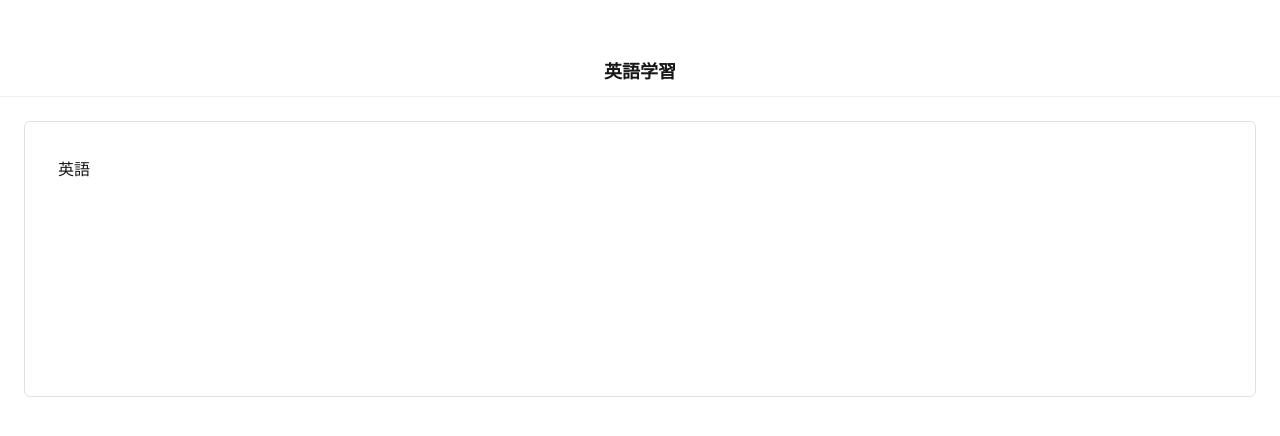
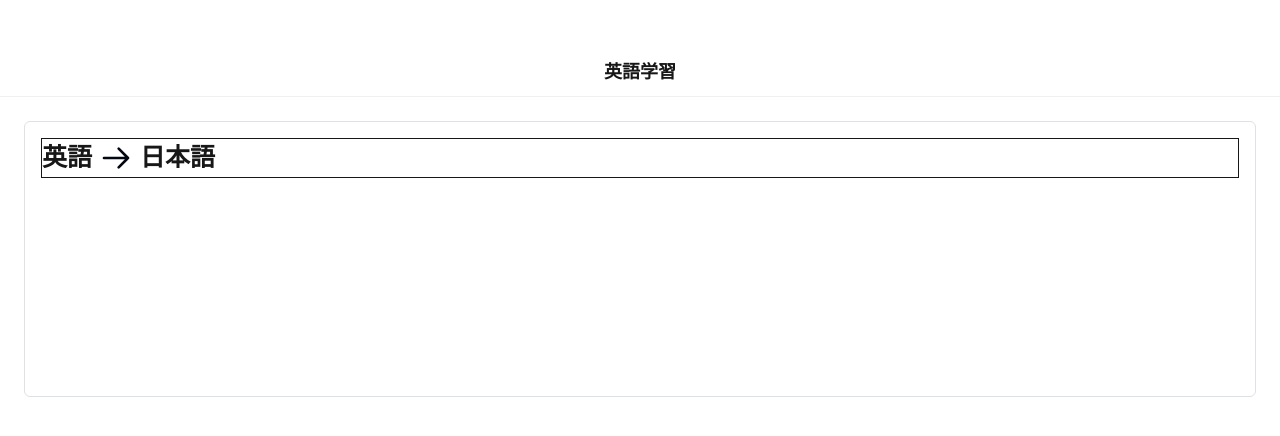
Before and after one commit to Engineer-Guild-Hackathon/team-5-app, a Next.js app in the folder frontend/: page / in a window 1280 px wide. Shown: the top 436 px of the page. Built offline with nearby package versions, Linux system fonts and the light colour scheme.

Commit message:
09/09　一時進捗

```diff
--- a/frontend/src/components/Yomikata.tsx
+++ b/frontend/src/components/Yomikata.tsx
@@ -1,7 +1,15 @@
+import React, { useState } from "react";
 
+type read_type = {
+    Genbun: string;
+    Yomikata: string;
+};
 
 export
 function Yomikata() {
+
+    const text_list = useState<Array<read_type>>([]);
+
     return (
         <div
             className="
@@ -11,12 +19,55 @@ function Yomikata() {
         >
             <div
                 className="
-                    flex items-center
-                    mt-[20px] ml-[17px]
+                    flex items-center flex-row
+                    border-1 gap-2
                 "
             >
-                英語
+                <div
+                    className="
+                        w-fit h-fit
+                        text-[25px] font-bold
+                    "
+                >
+                    英語
+                </div>
+                <svg className="h-8 w-8 text-gray-950"  fill="none" viewBox="0 0 24 24" stroke="currentColor">
+                    <path stroke-linecap="round" stroke-linejoin="round" stroke-width="2" d="M14 5l7 7m0 0l-7 7m7-7H3"/>
+                </svg>
+                <div
+                    className="
+                        w-fit h-fit
+                        text-[25px] font-bold
+                    "
+                >
+                    日本語
+                </div>
             </div>
+            <Genbun_text/>
         </div>
     );
 }
+
+type Genbun_text_props = {
+    text:string
+}
+
+function Genbun_text({text}:Genbun_text_props){
+    return (
+        <div>
+            {text}
+        </div>
+    );
+}
+
+type Yomikata_text_props = {
+    text:string
+}
+
+function Yomikata_text({text}:Yomikata_text_props){
+    return (
+        <div>
+            {text}
+        </div>
+    );
+}
```
